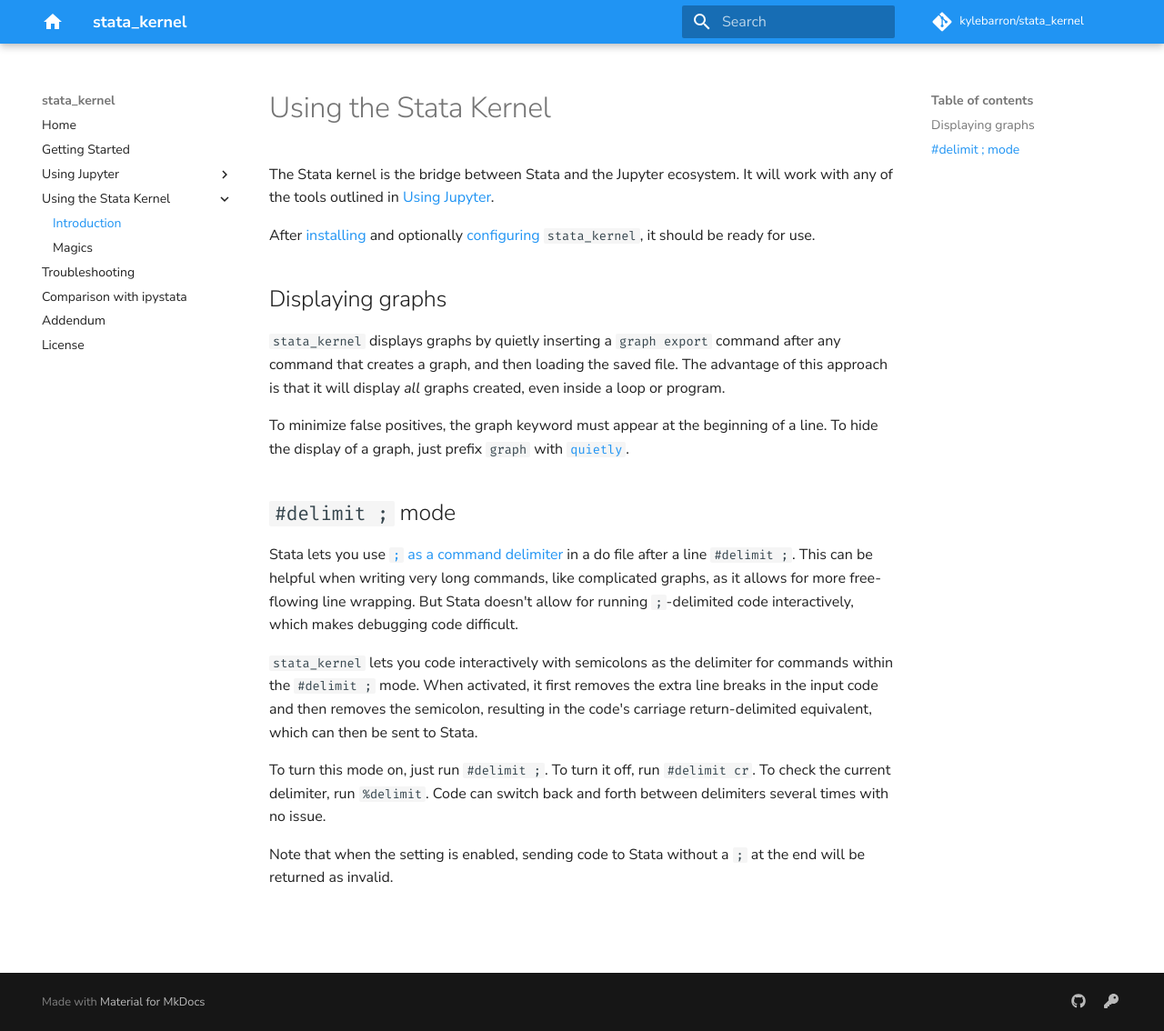
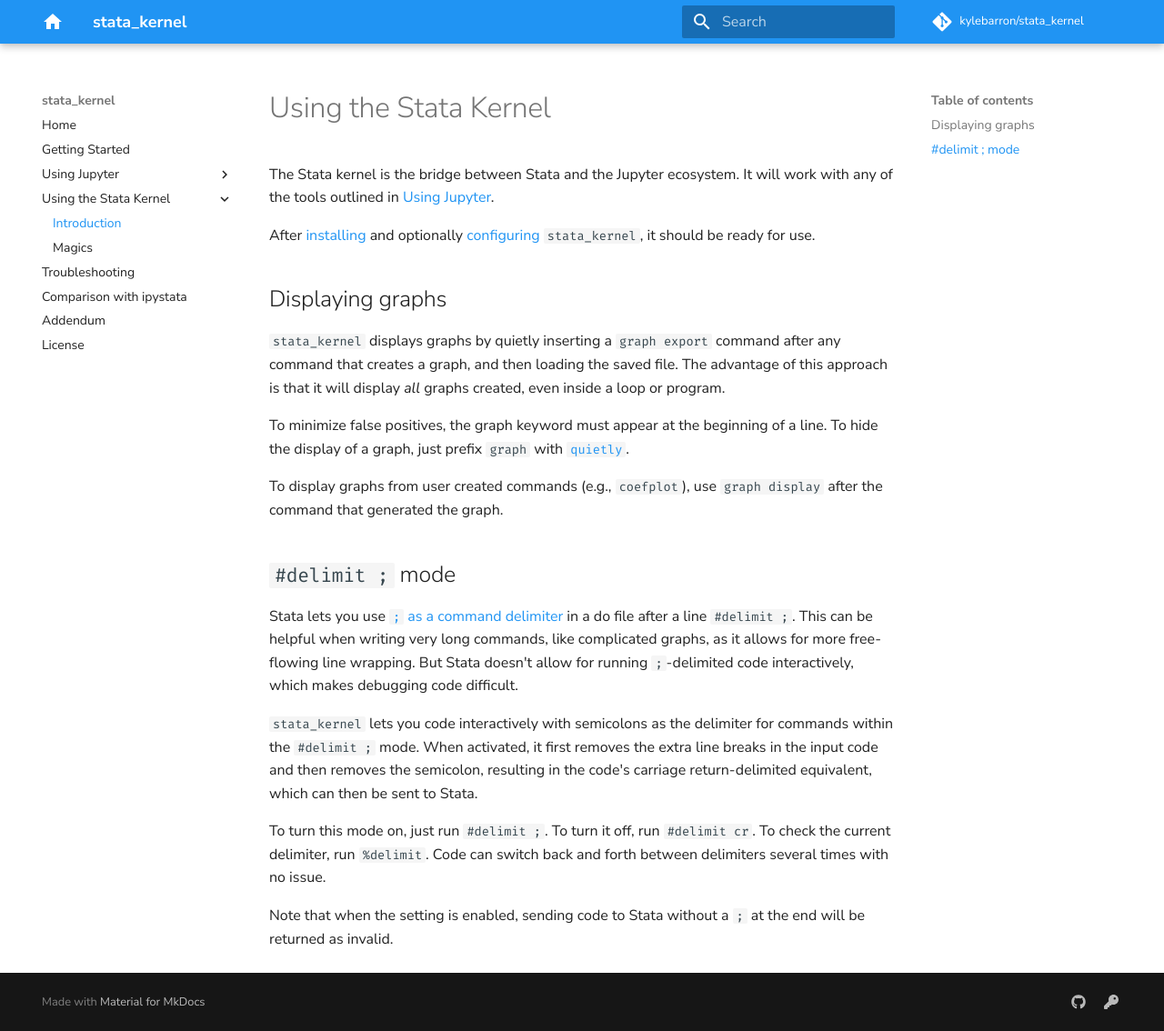
Before and after one commit to kylebarron/stata_kernel, an MkDocs documentation site: the page built from docs/src/using_stata_kernel/intro.md, in a window 1280 px wide and 1134 px high. Shown: the whole window at 91% size. Built offline with MkDocs 1.6.1 and Material for MkDocs 9.7.7, drawn with Linux system fonts in a browser that asks for light colours; comment, search, counter and statistics services are not loaded.

Commit message:
Add example for unsupported graph commands
User-developed stata commands that create graphs are currently not supported by stata_kernel because of the regex that is used to pick up graphs. Adding `graph display` after the user-developed command triggers the regex and correctly inserts the graph.

```diff
--- a/docs/src/using_stata_kernel/intro.md
+++ b/docs/src/using_stata_kernel/intro.md
@@ -9,6 +9,8 @@
 `stata_kernel` displays graphs by quietly inserting a `graph export` command after any command that creates a graph, and then loading the saved file. The advantage of this approach is that it will display _all_ graphs created, even inside a loop or program.
 
 To minimize false positives, the graph keyword must appear at the beginning of a line. To hide the display of a graph, just prefix `graph` with [`quietly`](https://www.stata.com/help.cgi?quietly).
+
+To display graphs from user created commands (e.g., `coefplot`), use `graph display` after the command that generated the graph.
 
 ## `#delimit ;` mode
 
```
